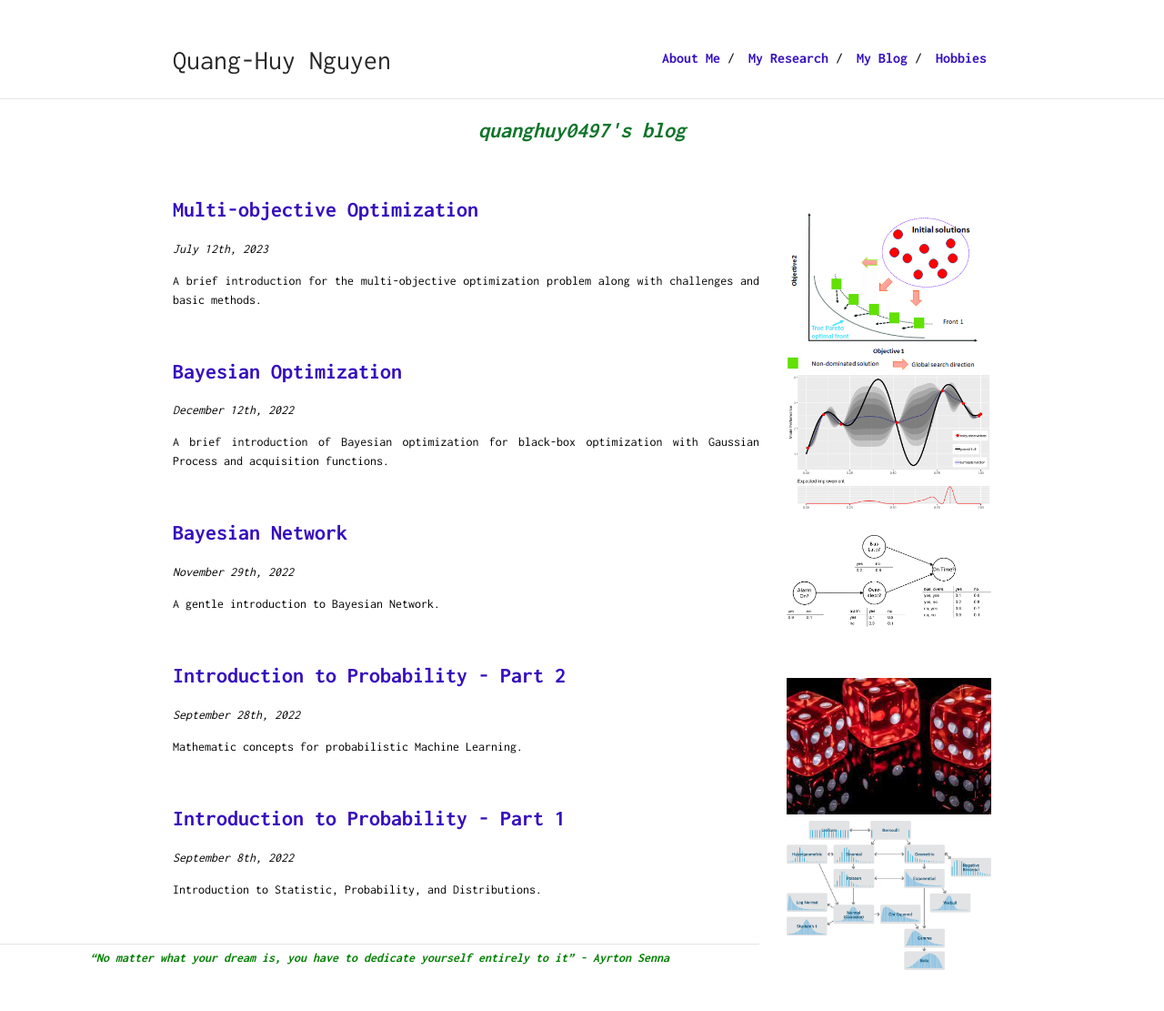
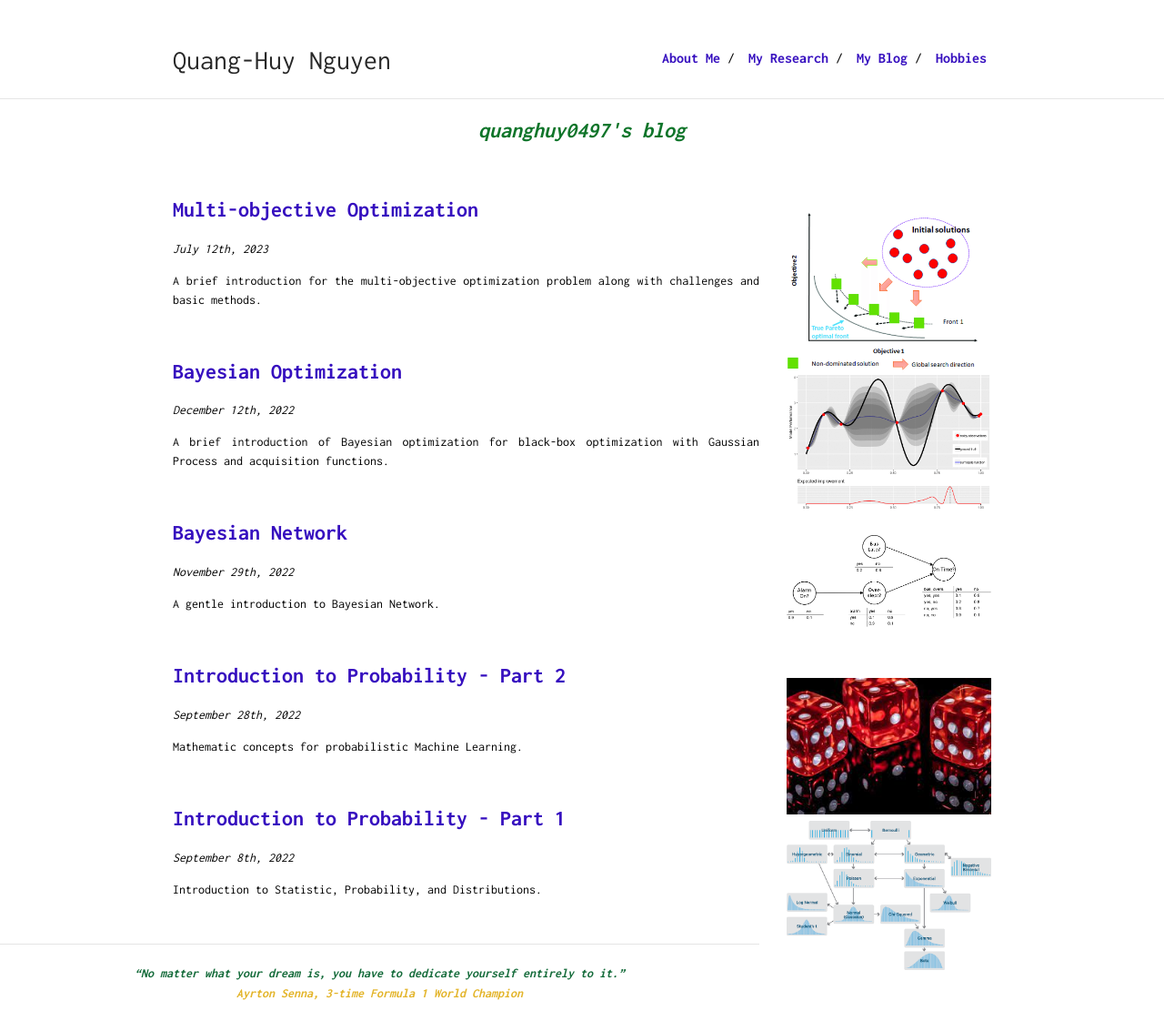
Before and after one commit to quanghuy0497/quanghuy0497.github.io, a Jekyll site: the page built from page/blog.md, in a window 1280 px wide. Shown: the whole page at 91% size. Built offline with Jekyll 4.4.1, drawn with Linux system fonts in a browser that asks for light colours; nearby versions of some CDN libraries; before the commit the page ends 1080 px from its top, so only the background shows below that.

Commit message:
Update footer for Mobile

```diff
--- a/_includes/footer.html
+++ b/_includes/footer.html
@@ -1,9 +1,42 @@
 <hr class="site-hr" />
-<center>
-<footer class="site-footer">
-    <p class="footer-quote"; style="color: green; font-size: 14px; margin-bottom: 10px; line-height: 0em">
-        <b><i>“No matter what your dream is, you have to dedicate yourself entirely to it” - Ayrton Senna</i></b>
+<footer class="site-footer" style="text-align: center;">
+    <!-- Inline responsive styles kept local to this include so behavior is predictable
+             Keeps the quote green and centered; on small screens it constrains width so
+             the sentence naturally breaks into two lines. -->
+    <style>
+        .footer-quote {
+            font-style: italic;
+            font-weight: 600;
+            color: #146b3a;
+            font-size: 14px;
+            margin-bottom: 10px;
+            line-height: 1.25;
+            display: inline-block; /* allow max-width to control wrapping while staying centered */
+            text-align: center;
+            max-width: 900px; /* large screens: single line if space allows */
+        }
+
+        .footer-author {
+            display: block;
+            margin-top: 5px;
+            font-weight: 700;
+            color: #e3b429;
+        }
+
+        /* Mobile: force a narrower max-width so the quote wraps into ~2 lines */
+        @media (max-width: 480px) {
+            .footer-quote { max-width: 260px; }
+        }
+
+        /* Slightly larger phones / small tablets */
+        @media (min-width: 481px) and (max-width: 720px) {
+            .footer-quote { max-width: 420px; }
+        }
+    </style>
+
+    <p class="footer-quote">
+        “No matter what your dream is, you have to dedicate yourself entirely to it.” <br>
+        <span class="footer-author">Ayrton Senna, 3-time Formula 1 World Champion</span>
     </p>
-<br>
-</center>
+
 </footer>
```
Also changed, not shown: page/hobby.md (+1 -1 lines), 2 other files.
